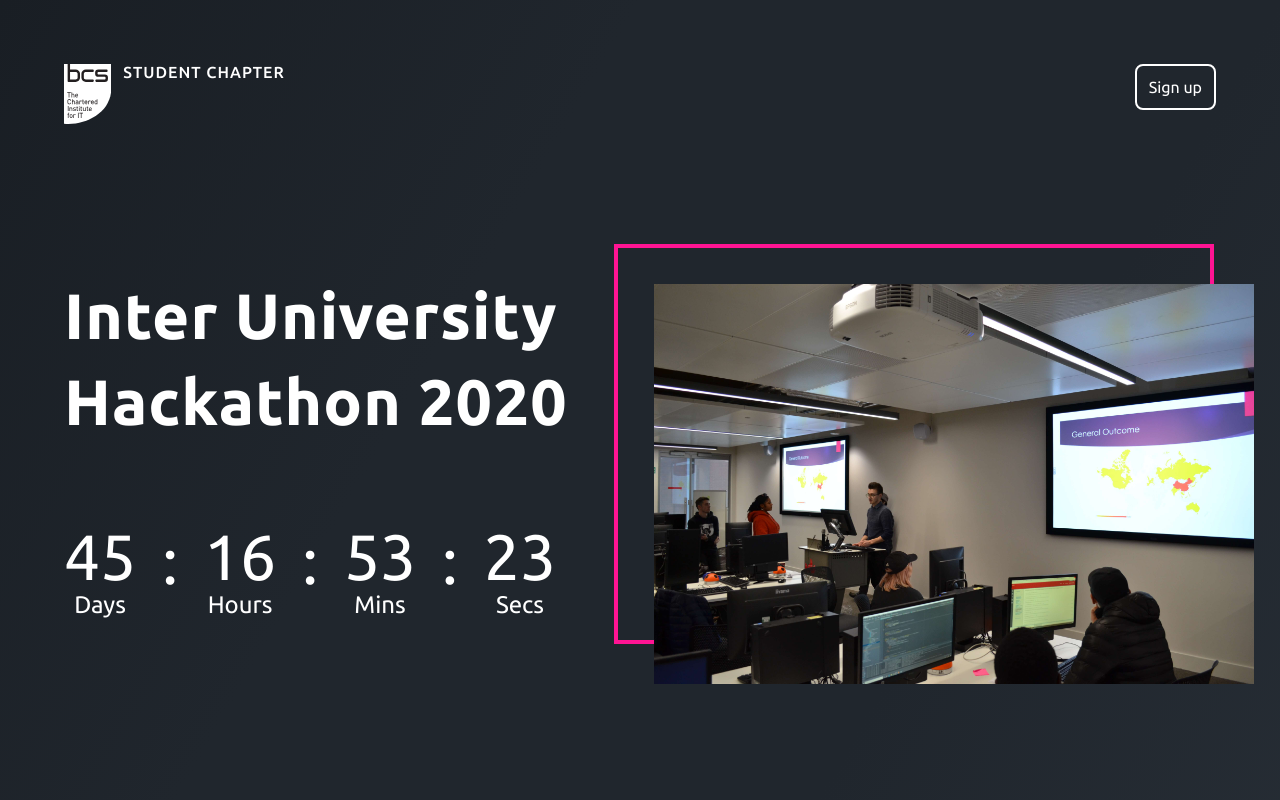
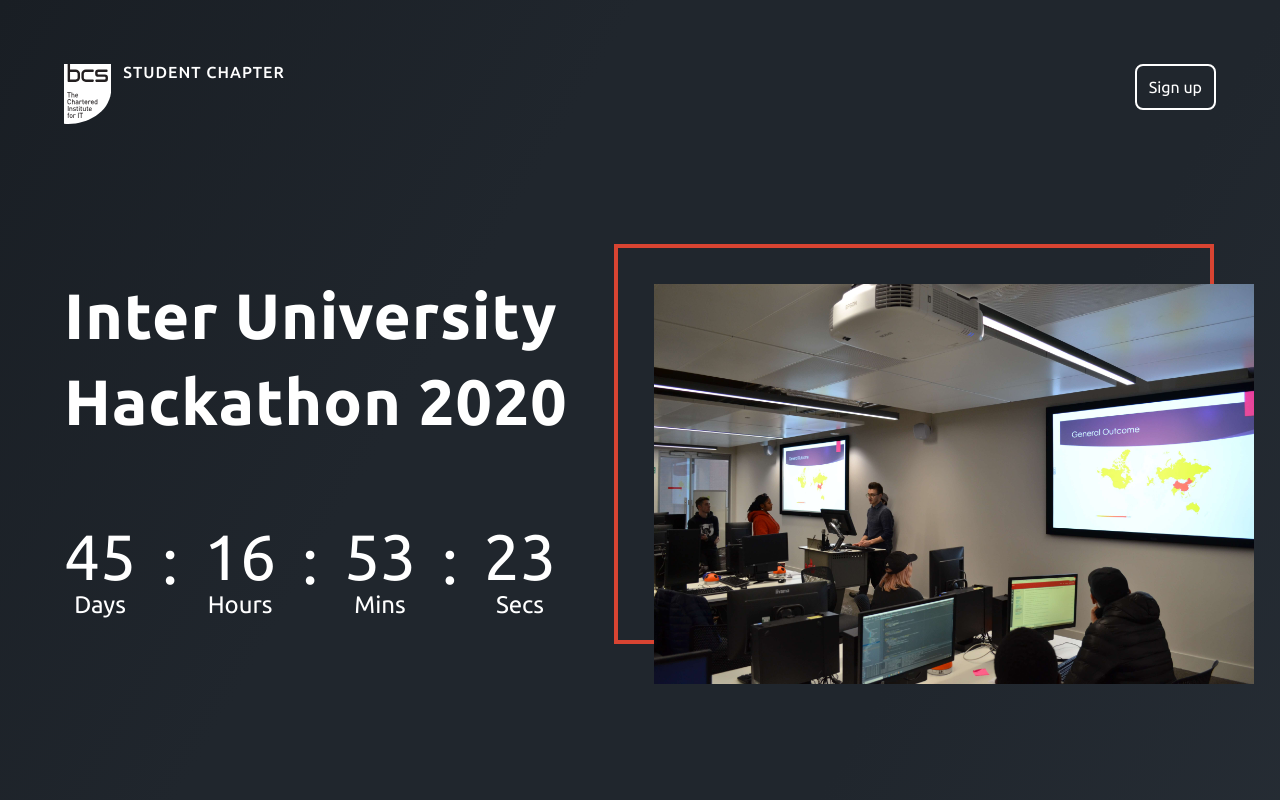
Before and after one commit to arkinem/beds-international-hackathon, a Next.js app: page / in a window 1280 px wide. Shown: the top 800 px of the page. Built offline with nearby package versions, Linux system fonts and the light colour scheme.

Commit message:
code cleanup

```diff
--- a/components/cards/IntroCard.js
+++ b/components/cards/IntroCard.js
@@ -1,6 +1,7 @@
 import styled from "styled-components";
 import Timer from "../general/Timer";
 import { device } from "../../helpers/devices";
+import colors from "../../helpers/colors";
 
 const IntroCard = props => (
   <Container>
@@ -33,8 +34,6 @@ const Container = styled.div`
 
 const TitleContainer = styled.div`
   position: relative;
-  /* flex-basis: 60%; */
-  /* background: orange; */
   display: flex;
   flex-direction: column;
   justify-content: center;
@@ -44,9 +43,7 @@ const PhotoContainer = styled.div`
   position: relative;
   display: flex;
   align-items: center;
-  /* flex-basis: 40%; */
   width: 660px;
-  /* background: green; */
 `;
 
 const Rectangle = styled.div`
@@ -58,15 +55,12 @@ const Rectangle = styled.div`
   left: 0;
   width: 592px;
   height: 392px;
-  border: 4px solid deeppink;
+  border: 4px solid ${colors.red};
 `;
 
 const IntroPhoto = styled.img`
-  /* margin-top: 40px;
-  margin-left: 40px; */
   width: 600px;
   transform: translate(40px, 40px);
-  /* padding-top: 60%; */
 `;
 
 const Title = styled.h1`
--- /dev/null
+++ b/helpers/colors.js
@@ -0,0 +1,3 @@
+export default {
+  red: "#d84432"
+};
```
